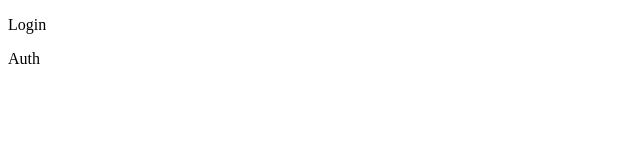
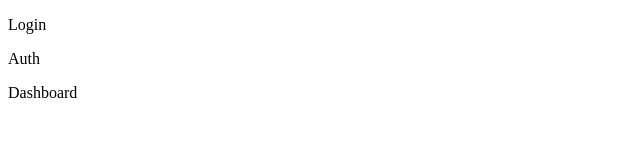
Before and after one commit to Saurabh6386/gitmistakes, a plain HTML site: page login.html in a window 1280 px wide. Shown: the full height of the page, 0-640 px from the left. Drawn offline with Linux system fonts and the light colour scheme.

Commit message:
dashboard

```diff
--- a/login.html
+++ b/login.html
@@ -8,5 +8,6 @@
 <body>
     <p>Login</p>
     <p>Auth</p>
+    <p>Dashboard</p>
 </body>
 </html>
```
